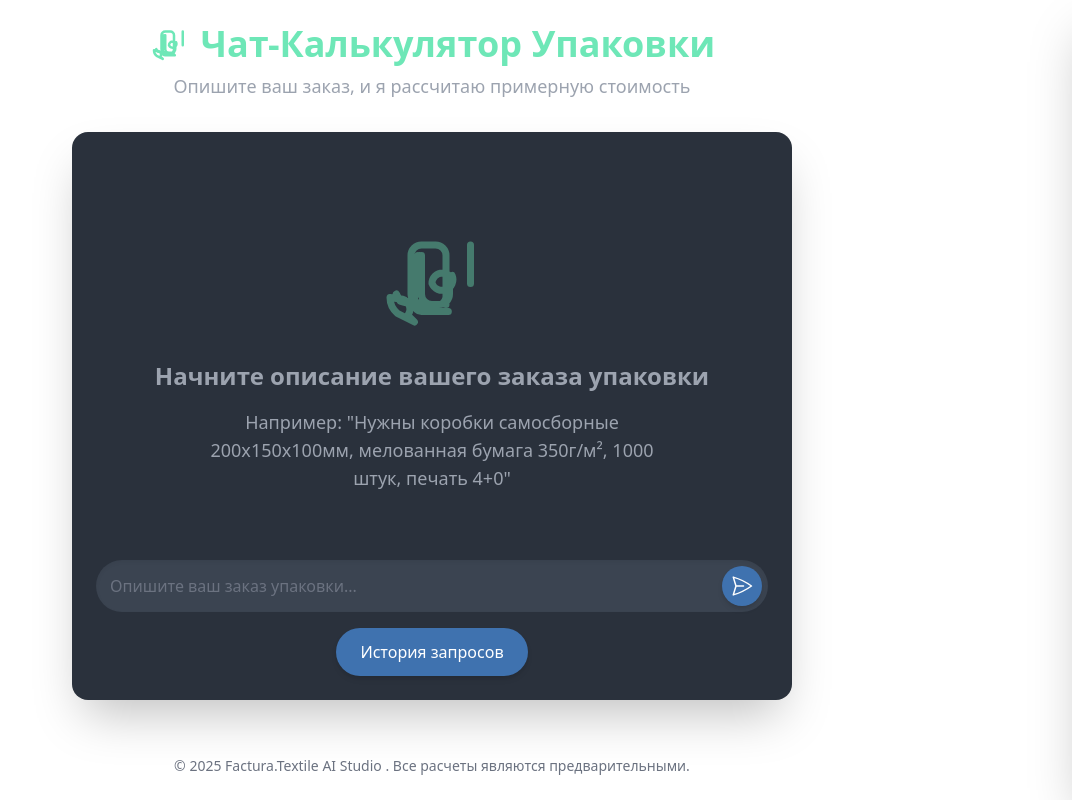
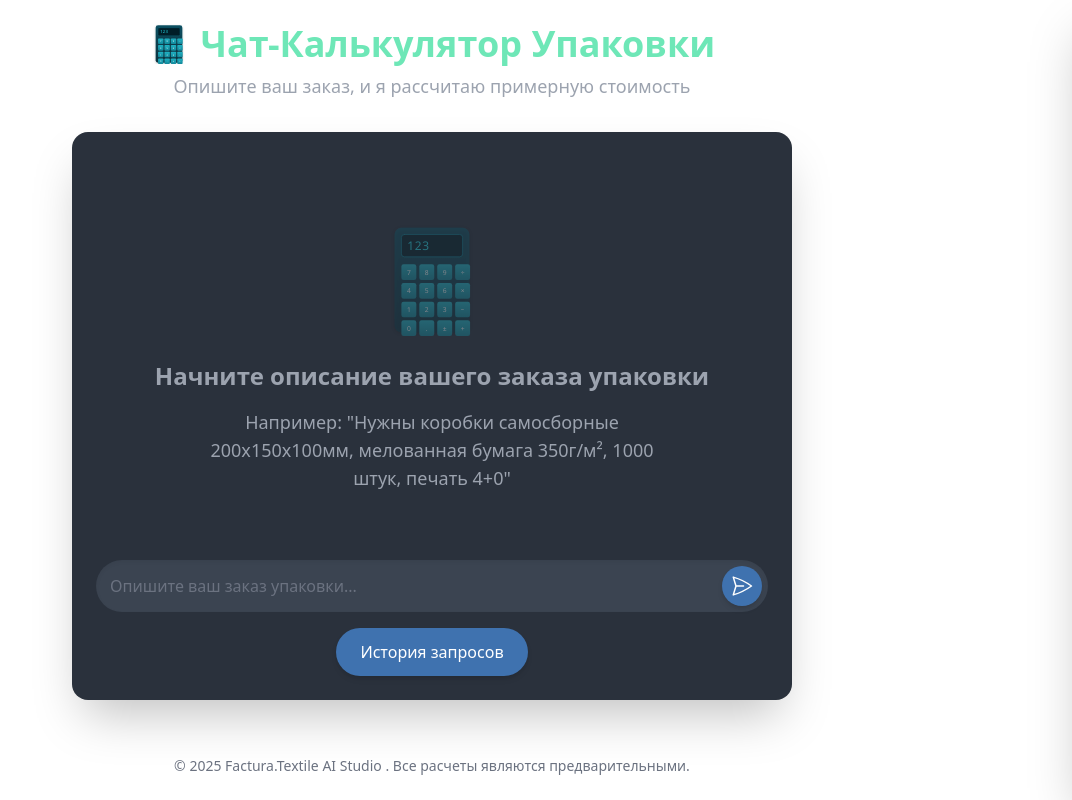
Before and after one commit to kkkraven/calculator-packaging, a React (Vite) app: page / in a window 1280 px wide. Shown: the whole page, without its empty margins (208-1280 px from the left). Built offline with nearby package versions, Linux system fonts and the light colour scheme.

Commit message:
feat: амена SVG-иконок калькулятора на новый компонент

```diff
--- a/src/App.tsx
+++ b/src/App.tsx
@@ -4,6 +4,7 @@ import './index.css'; // Импортируем базовые стили Tailwi
 import ReactMarkdown from 'react-markdown';
 import remarkGfm from 'remark-gfm';
 import { motion } from 'framer-motion';
+import CalculatorIcon from './components/CalculatorIcon';
 
 // Удаляем импорт иконки, так как теперь она будет встроена как SVG
 // import calculatorIcon from './assets/calculator-icon.png';
@@ -59,9 +60,7 @@ function App() {
       <header className="text-center mb-8">
         <div className="flex items-center justify-center mb-2">
           {/* Заменяем img на inline SVG */}
-          <svg xmlns="http://www.w3.org/2000/svg" fill="none" viewBox="0 0 24 24" strokeWidth={1.5} stroke="currentColor" className="w-10 h-10 mr-3 text-[#6EE7B7]">
-            <path strokeLinecap="round" strokeLinejoin="round" d="M9 6.75V15m6-6v8.25m.5 1.5H9.75a1.5 1.5 0 0 1-1.5-1.5V15m12-2.25V4.5M9 12.75V15m6-6v8.25m.5 1.5H9.75a1.5 1.5 0 0 1-1.5-1.5V15m12-2.25V4.5M9 12.75V15m6-6v8.25m.5 1.5H9.75a1.5 1.5 0 0 1-1.5-1.5V15m12-2.25V4.5M9 12.75V15m6-6v8.25m.5 1.5H9.75a1.5 1.5 0 0 1-1.5-1.5V15m12-2.25V4.5M9 12.75V15m6-6v8.25m.5 1.5H9.75a1.5 1.5 0 0 1-1.5-1.5V15m12-2.25V4.5m-3.935 6.525A2.25 2.25 0 0 1 12 12.75a2.25 2.25 0 0 1 2.25-2.25h.375c.621 0 1.125.504 1.125 1.125V15a2.25 2.25 0 0 1-2.25 2.25H12a2.25 2.25 0 0 1-2.25-2.25V6.75m-.429 10.66c.21.058.423.1.636.1H12.75A2.25 2.25 0 0 0 15 15.75V6.75a2.25 2.25 0 0 0-2.25-2.25H9.75A2.25 2.25 0 0 0 7.5 6.75V15c0 1.036.784 1.875 1.815 1.905m-2.791-.013c-.457-.117-.914-.239-1.365-.363L4.352 15M3 15.75c0 1.35.617 2.559 1.59 3.39L8.25 21l-1.423-1.423a2.25 2.25 0 0 0-2.052-3.551z" />
-          </svg>
+          <CalculatorIcon className="w-10 h-10 mr-3 text-[#6EE7B7]" />
           <h1 className="text-4xl font-bold text-[#6EE7B7]">Чат-Калькулятор <span className="text-[#6EE7B7]">Упаковки</span></h1>
         </div>
         <p className="text-gray-400 text-lg text-center">Опишите ваш заказ, и я рассчитаю примерную стоимость</p>
@@ -72,9 +71,7 @@ function App() {
         {messages.length === 0 ? (
           <div className="flex flex-col items-center justify-center h-full text-center text-gray-400 p-4">
             {/* Заменяем img на inline SVG */}
-            <svg xmlns="http://www.w3.org/2000/svg" fill="none" viewBox="0 0 24 24" strokeWidth={1.5} stroke="currentColor" className="mb-6 w-28 h-28 opacity-40 text-[#6EE7B7]">
-              <path strokeLinecap="round" strokeLinejoin="round" d="M9 6.75V15m6-6v8.25m.5 1.5H9.75a1.5 1.5 0 0 1-1.5-1.5V15m12-2.25V4.5M9 12.75V15m6-6v8.25m.5 1.5H9.75a1.5 1.5 0 0 1-1.5-1.5V15m12-2.25V4.5M9 12.75V15m6-6v8.25m.5 1.5H9.75a1.5 1.5 0 0 1-1.5-1.5V15m12-2.25V4.5M9 12.75V15m6-6v8.25m.5 1.5H9.75a1.5 1.5 0 0 1-1.5-1.5V15m12-2.25V4.5m-3.935 6.525A2.25 2.25 0 0 1 12 12.75a2.25 2.25 0 0 1 2.25-2.25h.375c.621 0 1.125.504 1.125 1.125V15a2.25 2.25 0 0 1-2.25 2.25H12a2.25 2.25 0 0 1-2.25-2.25V6.75m-.429 10.66c.21.058.423.1.636.1H12.75A2.25 2.25 0 0 0 15 15.75V6.75a2.25 2.25 0 0 0-2.25-2.25H9.75A2.25 2.25 0 0 0 7.5 6.75V15c0 1.036.784 1.875 1.815 1.905m-2.791-.013c-.457-.117-.914-.239-1.365-.363L4.352 15M3 15.75c0 1.35.617 2.559 1.59 3.39L8.25 21l-1.423-1.423a2.25 2.25 0 0 0-2.052-3.551z" />
-            </svg>
+            <CalculatorIcon className="mb-6 w-28 h-28 opacity-40 text-[#6EE7B7]" />
             <p className="text-2xl font-semibold mb-4">Начните описание вашего заказа упаковки</p>
             <p className="text-lg max-w-md">Например: &quot;Нужны коробки самосборные 200x150x100мм, мелованная бумага 350г/м², 1000 штук, печать 4+0&quot;</p>
           </div>
--- /dev/null
+++ b/src/components/CalculatorIcon.tsx
@@ -0,0 +1,110 @@
+import React from 'react';
+
+interface CalculatorIconProps {
+  className?: string;
+}
+
+const CalculatorIcon: React.FC<CalculatorIconProps> = ({ className }) => {
+  // Генерация уникального суффикса для ID, чтобы избежать конфликтов
+  const idSuffix = React.useId();
+
+  return (
+    <svg viewBox="0 0 220 300" xmlns="http://www.w3.org/2000/svg"
+         fontFamily="Segoe UI, Roboto, sans-serif" strokeLinecap="round"
+         strokeLinejoin="round" className={className}>
+
+      {/* ======= Палитра & эффекты ======= */}
+      <defs>
+        {/* Основной вертикальный градиент корпуса */}
+        <linearGradient id={`bodyGrad-${idSuffix}`} x1="0" y1="0" x2="0" y2="1">
+          <stop offset="0%"  stopColor="#0E5669"/>
+          <stop offset="100%" stopColor="#0A3947"/>
+        </linearGradient>
+
+        {/* Градиент для кнопок */}
+        <linearGradient id={`btnGrad-${idSuffix}`} x1="0" y1="0" x2="0" y2="1">
+          <stop offset="0%"  stopColor="#1FB3C4"/>
+          <stop offset="100%" stopColor="#13889A"/>
+        </linearGradient>
+
+        {/* Тень под калькулятором */}
+        <filter id={`shadow-${idSuffix}`} x="-20%" y="-20%" width="140%" height="140%">
+          <feOffset dy="4" stdDeviation="2" in="SourceAlpha" result="off"/>
+          <feGaussianBlur stdDeviation="6" in="off" result="blur"/>
+          <feColorMatrix type="matrix"
+            values="0 0 0 0 0
+                    0 0 0 0 0
+                    0 0 0 0 0
+                    0 0 0 0.25 0" in="blur" result="shadow"/>
+          <feBlend in="shadow" in2="SourceGraphic" mode="normal"/>
+        </filter>
+      </defs>
+
+      {/* ======= Корпус ======= */}
+      <g filter={`url(#shadow-${idSuffix})`}>
+        <rect x="10" y="10" width="200" height="280" rx="18" ry="18"
+              fill={`url(#bodyGrad-${idSuffix})`}/>
+      </g>
+
+      {/* ======= Экран ======= */}
+      <rect x="28" y="28" width="164" height="60" rx="8" ry="8"
+            fill="#001E28" stroke="#0C8398" strokeWidth="2"/>
+      <text x="44" y="70" fill="#21D4E2" fontSize="32" letterSpacing="1.5">123</text>
+
+      {/* ======= Сетка кнопок (4×5) ======= */}
+      {/* Размеры/отступы */}
+      <g id={`buttons-${idSuffix}`} transform="translate(28,108)">
+        {/* Колонки: 0…3, строки: 0…4 */}
+        {/* Ширина 40, высота 42, шаг по X = 48, шаг по Y = 50 */}
+        {/* Перебор вручную ради читабельности */}
+        {/* Row 0 */}
+        <rect x="0"   y="0"  width="40" height="42" rx="6" fill={`url(#btnGrad-${idSuffix})`}/>
+        <rect x="48"  y="0"  width="40" height="42" rx="6" fill={`url(#btnGrad-${idSuffix})`}/>
+        <rect x="96"  y="0"  width="40" height="42" rx="6" fill={`url(#btnGrad-${idSuffix})`}/>
+        <rect x="144" y="0"  width="40" height="42" rx="6" fill={`url(#btnGrad-${idSuffix})`}/>
+        {/* Row 1 */}
+        <rect x="0"   y="50" width="40" height="42" rx="6" fill={`url(#btnGrad-${idSuffix})`}/>
+        <rect x="48"  y="50" width="40" height="42" rx="6" fill={`url(#btnGrad-${idSuffix})`}/>
+        <rect x="96"  y="50" width="40" height="42" rx="6" fill={`url(#btnGrad-${idSuffix})`}/>
+        <rect x="144" y="50" width="40" height="42" rx="6" fill={`url(#btnGrad-${idSuffix})`}/>
+        {/* Row 2 */}
+        <rect x="0"   y="100" width="40" height="42" rx="6" fill={`url(#btnGrad-${idSuffix})`}/>
+        <rect x="48"  y="100" width="40" height="42" rx="6" fill={`url(#btnGrad-${idSuffix})`}/>
+        <rect x="96"  y="100" width="40" height="42" rx="6" fill={`url(#btnGrad-${idSuffix})`}/>
+        <rect x="144" y="100" width="40" height="42" rx="6" fill={`url(#btnGrad-${idSuffix})`}/>
+        {/* Row 3 */}
+        <rect x="0"   y="150" width="40" height="42" rx="6" fill={`url(#btnGrad-${idSuffix})`}/>
+        <rect x="48"  y="150" width="40" height="42" rx="6" fill={`url(#btnGrad-${idSuffix})`}/>
+        <rect x="96"  y="150" width="40" height="42" rx="6" fill={`url(#btnGrad-${idSuffix})`}/>
+        <rect x="144" y="150" width="40" height="42" rx="6" fill={`url(#btnGrad-${idSuffix})`}/>
+        {/* Row 4 */}
+        <rect x="0"   y="200" width="40" height="42" rx="6" fill={`url(#btnGrad-${idSuffix})`}/>
+        <rect x="48"  y="200" width="40" height="42" rx="6" fill={`url(#btnGrad-${idSuffix})`}/>
+        <rect x="96"  y="200" width="40" height="42" rx="6" fill={`url(#btnGrad-${idSuffix})`}/>
+        <rect x="144" y="200" width="40" height="42" rx="6" fill={`url(#btnGrad-${idSuffix})`}/>
+
+        {/* ======= Метки кнопок ======= */}
+        {/* Первые три строки: цифры */}
+        <g fontSize="18" fill="#FFFFFF" textAnchor="middle" dominantBaseline="central">
+          {/* Row 0 */}
+          <text x="20"  y="21">7</text> <text x="68"  y="21">8</text>
+          <text x="116" y="21">9</text> <text x="164" y="21">÷</text>
+          {/* Row 1 */}
+          <text x="20"  y="71">4</text> <text x="68"  y="71">5</text>
+          <text x="116" y="71">6</text> <text x="164" y="71">×</text>
+          {/* Row 2 */}
+          <text x="20"  y="121">1</text> <text x="68"  y="121">2</text>
+          <text x="116" y="121">3</text> <text x="164" y="121">−</text>
+          {/* Row 3 */}
+          <text x="20"  y="171">0</text> <text x="68"  y="171">.</text>
+          <text x="116" y="171">±</text> <text x="164" y="171">+</text>
+          {/* Row 4 */}
+          <text x="20"  y="221">AC</text> <text x="68"  y="221">%</text>
+          <text x="116" y="221">M</text> <text x="164" y="221">=</text>
+        </g>
+      </g>
+    </svg>
+  );
+};
+
+export default CalculatorIcon;
```
Also changed, not shown: 1 other file (tests, documents, lock files or other folders).
